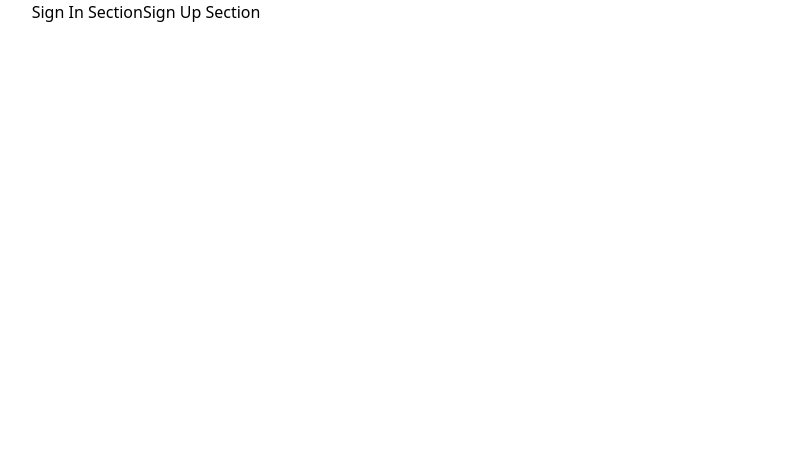
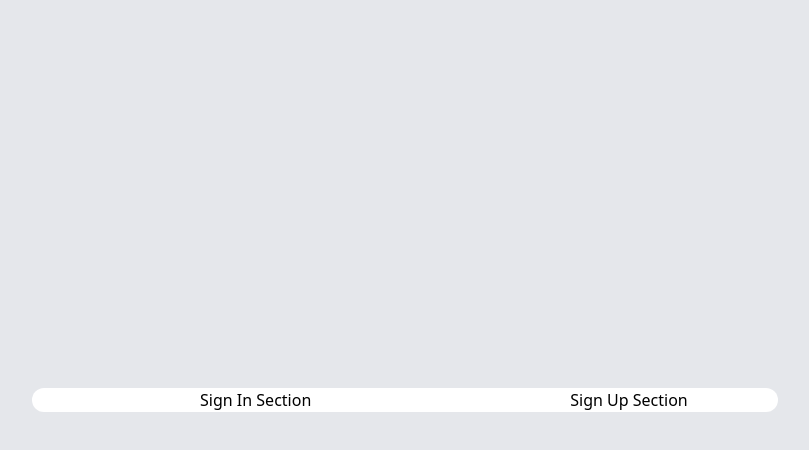
Before and after one commit to Almusawee/React-Login-Page, a React (Vite) app: page / in a window 1280 px wide. Shown: the top 450 px of the page, without its empty margins (235-1044 px from the left). Built offline with nearby package versions, Linux system fonts and the light colour scheme.

Commit message:
4 files modified

```diff
--- a/src/App.jsx
+++ b/src/App.jsx
@@ -5,10 +5,12 @@ import SignIn from './components/SignIn'
 
 function App() {
     return (
+      <div className='flex flex-col items-center justify-center min-h-screen py-2 bg-gray-200'>
       <div  className='flex flex-col items-center justify-center w-full flex-1 px-20 text-center'>
       <div className='bg-white rounded-2xl shadow-2xl flex w-2/3 '>
-        <SignIn className='w-3/5' />
-        <SignUp className='w-2/5' />
+        <SignIn  />
+        <SignUp  />
+      </div>
       </div>
       </div>
     );
--- a/src/components/SignIn.jsx
+++ b/src/components/SignIn.jsx
@@ -1,5 +1,5 @@
 function SignIn(){
-  return <div>
+  return <div className='w-3/5'>
     <p>Sign In Section</p>
   </div>;
 }
--- a/src/components/SignUp.jsx
+++ b/src/components/SignUp.jsx
@@ -1,5 +1,5 @@
 function SignUp(){
-  return <div>
+  return <div className='w-2/5'>
     <p>Sign Up Section</p>
   </div>;
 }
--- a/src/main.jsx
+++ b/src/main.jsx
@@ -4,7 +4,7 @@ import App from './App'
 //import './styles/tailwind.css';
 
 ReactDOM.createRoot(document.getElementById('root')).render(
-  <React.StrictMode>
-    <App className='flex flex-col items-center justify-center min-h-screen py-2 bg-gray-200' />
+  <React.StrictMode >
+    <App />
   </React.StrictMode>
 )
```
